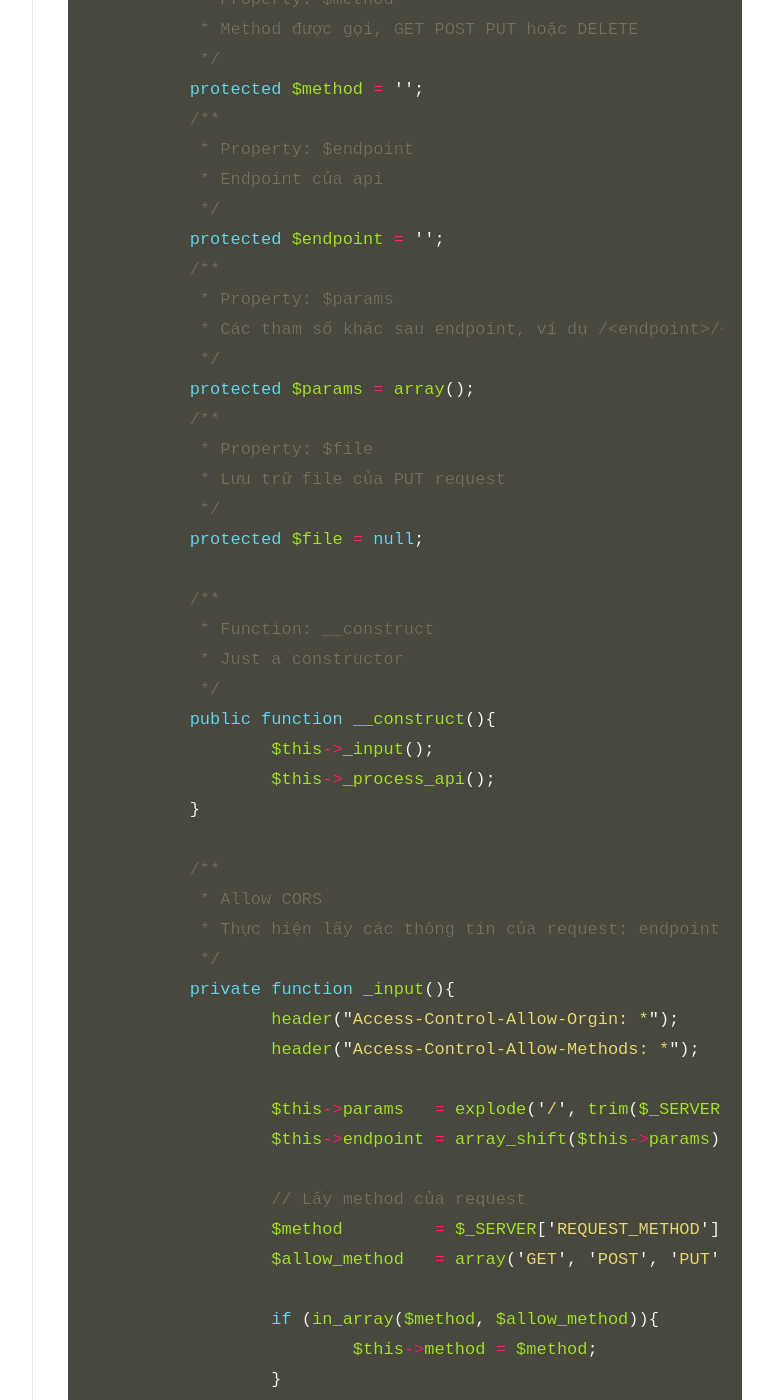
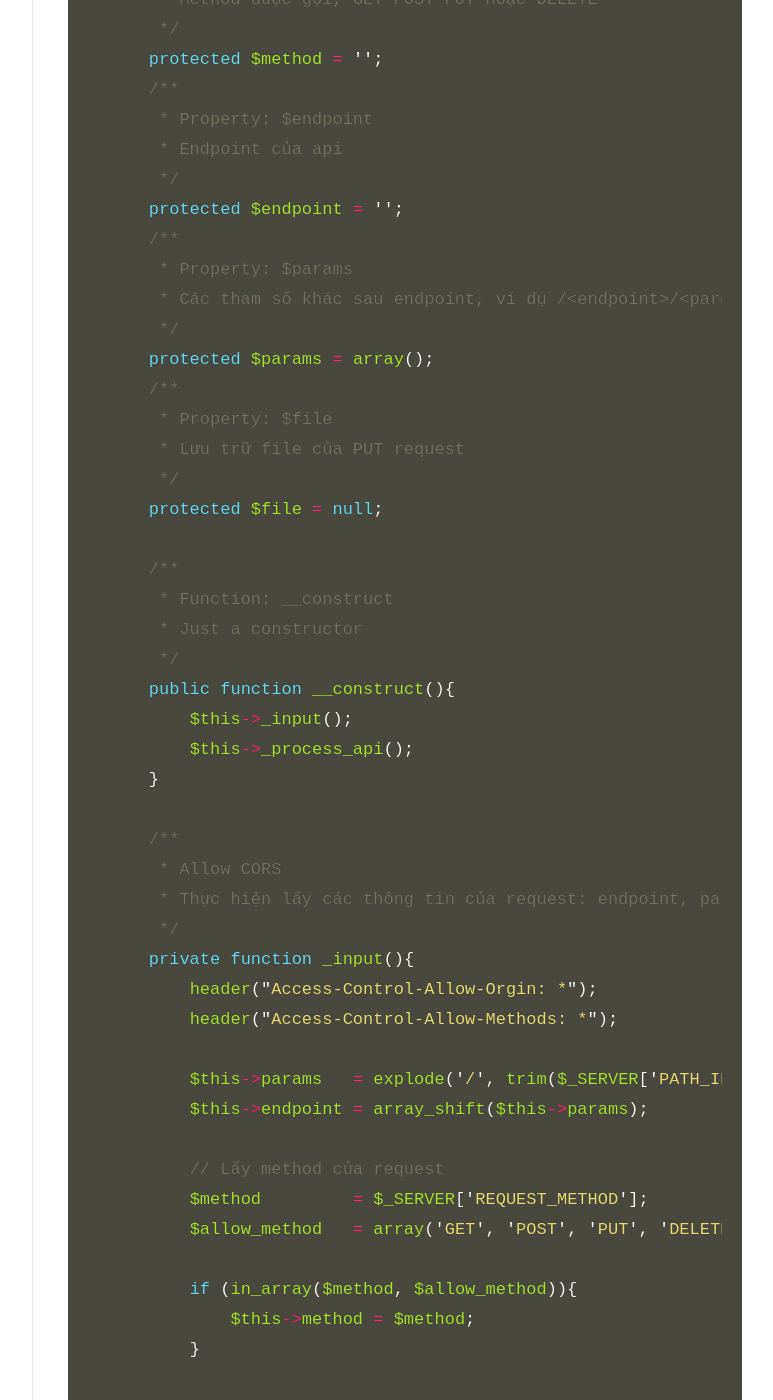
Before and after one commit to nguyentest/laptrinhcuocsong, a Jekyll site: the page built from _posts/2017-02-25-cung-nhau-tao-restful-api-don-gian-voi-php.md, in a window 1280 px wide and 1400 px high, scrolled down 5120 px. Shown: the whole window, without its empty margins (378-1151 px from the left). Built offline with Jekyll 4.4.1, drawn with Linux system fonts in a browser that asks for light colours; some of the changed text lies outside the part shown.

Commit message:
Update 2017-02-25-cung-nhau-tao-restful-api-don-gian-voi-php.md

````diff
--- a/_posts/2017-02-25-cung-nhau-tao-restful-api-don-gian-voi-php.md
+++ b/_posts/2017-02-25-cung-nhau-tao-restful-api-don-gian-voi-php.md
@@ -162,93 +162,6 @@ class restful_api {
 Đến đây chúng ta đã hoàn thành, đây là toàn bộ code class restful_api của chúng ta.
 
 ```javascript
-<?php
-class restful_api {
-	/**
-	 * Property: $method
-	 * Method được gọi, GET POST PUT hoặc DELETE
-	 */
-	protected $method = '';
-	/**
-	 * Property: $endpoint
-	 * Endpoint của api
-	 */
-	protected $endpoint = '';
-	/**
-	 * Property: $params
-	 * Các tham số khác sau endpoint, ví dụ /<endpoint>/<param1>/<param2>
-	 */
-	protected $params = array();
-	/**
-	 * Property: $file
-	 * Lưu trữ file của PUT request
-	 */
-	protected $file = null;
-
-	/**
-	 * Function: __construct
-	 * Just a constructor
-	 */
-	public function __construct(){
-		$this->_input();
-		$this->_process_api();
-	}
-
-	/**
-	 * Allow CORS
-	 * Thực hiện lấy các thông tin của request: endpoint, params và method
-	 */
-	private function _input(){
-		header("Access-Control-Allow-Orgin: *");
-		header("Access-Control-Allow-Methods: *");
-
-		$this->params   = explode('/', trim($_SERVER['PATH_INFO'],'/'));
-		$this->endpoint = array_shift($this->params);
-
-		// Lấy method của request
-		$method         = $_SERVER['REQUEST_METHOD'];
-		$allow_method   = array('GET', 'POST', 'PUT', 'DELETE');
-
-		if (in_array($method, $allow_method)){
-			$this->method = $method;
-		}
-
-		// Nhân thêm dữ liệu tương ứng theo từng loại method
-		switch ($this->method) {
-			case 'POST':
-				$this->params = $_POST;
-			break;
-
-			case 'GET':
-				// Không cần nhận, bởi params đã được lấy từ url
-			break;
-
-			case 'PUT':
-				$this->file    = file_get_contents("php://input");
-			break;
-
-			case 'DELETE':
-				// Không cần nhận, bởi params đã được lấy từ url
-			break;
-
-			default:
-				$this->response(500, "Invalid Method");
-			break;
-		}
-	}
-
-	/**
-	 * Thực hiện xử lý request
-	 */
-	private function _process_api(){
-		if (method_exists($this, $this->endpoint)){
-			$this->{$this->endpoint}();
-		}
-		else {
-			$this->response(500, "Unknown endpoint");
-		}
-	}
-
 class restful_api {
     /**
      * Property: $method
````
